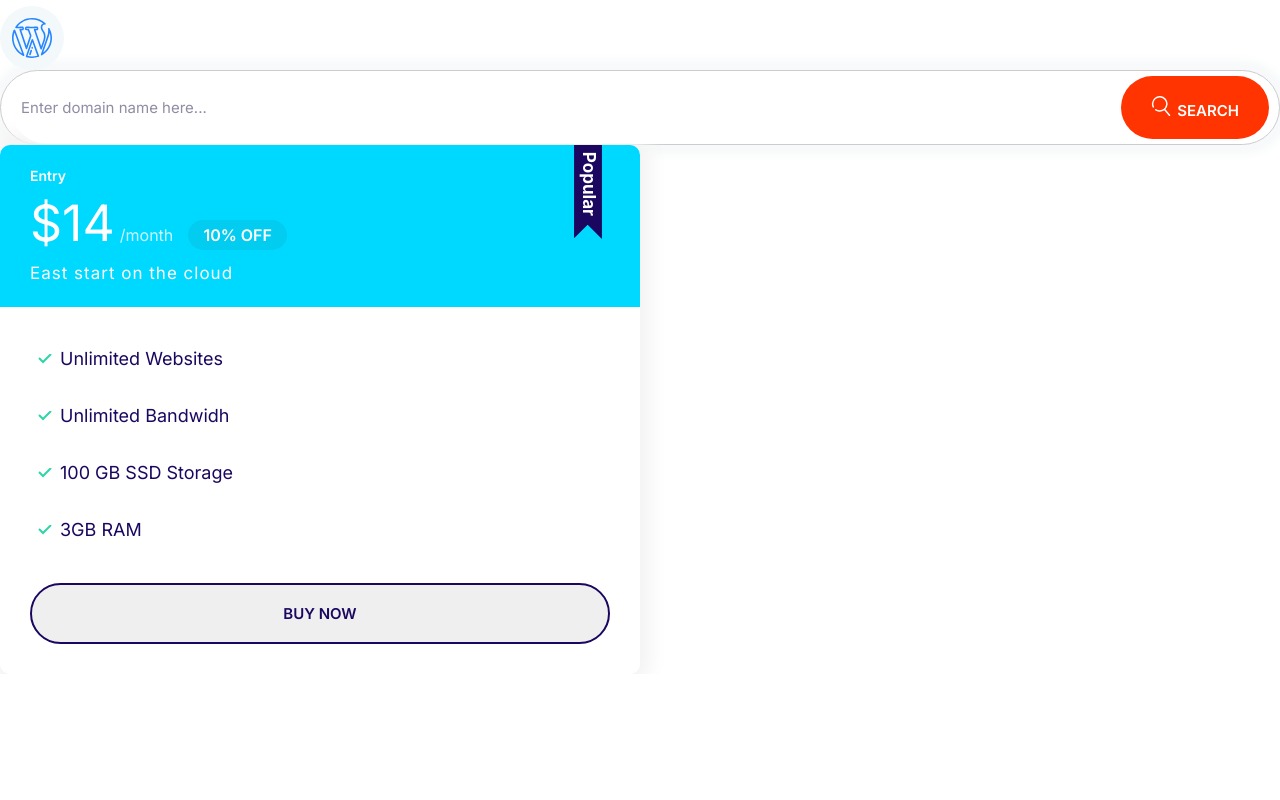
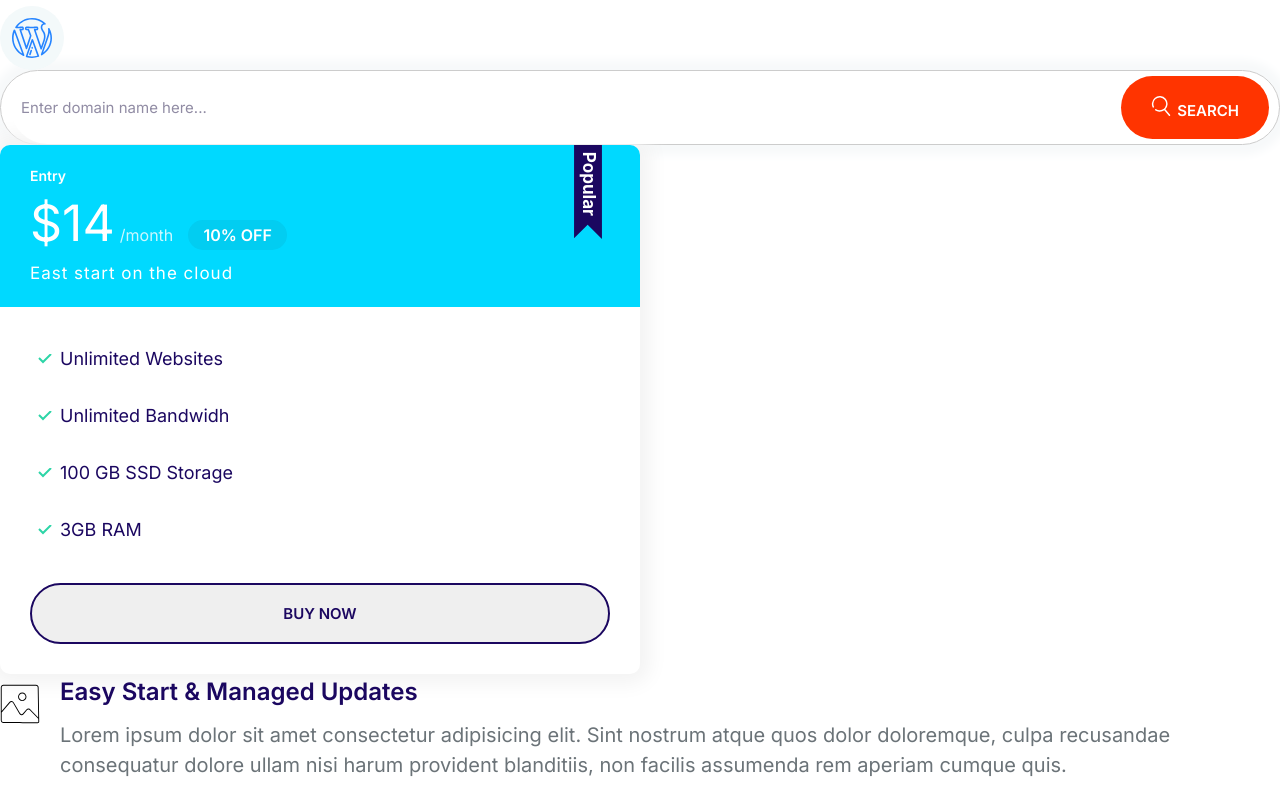
Before and after one commit to magriker/First_project, a plain HTML site: page html/index.html in a window 1280 px wide. Shown: the part 853-1653 px from the top of the page. Before the commit the page ends 1527 px from the top, so only its background shows below. Drawn offline with Linux system fonts and the light colour scheme.

Commit message:
Build media-object component.

```diff
--- a/css/styles.css
+++ b/css/styles.css
@@ -385,3 +385,28 @@ a {
     font-size: 1.7rem;
   }
 }
+
+/* media objects */
+
+.media {
+  display: flex;
+}
+
+.media__body {
+  margin: 0 2rem;
+}
+
+.media__title {
+  font-size: 2.4rem;
+  margin-top: 0;
+  font-weight: 600;
+}
+
+.media__paragraph {
+  font-size: 2rem;
+  color: #6b7378;
+}
+
+.media__image {
+  margin-top: 1rem;
+}
--- a/html/index.html
+++ b/html/index.html
@@ -87,5 +87,22 @@
         </div>
       </div>
     </div>
+
+    <div class="media">
+      <div class="media__image">
+        <svg class="icon icon--primary">
+          <use xlink:href="/images/sprite.svg#snap"></use>
+        </svg>
+      </div>
+      <div class="media__body">
+        <h3 class="media__title">Easy Start & Managed Updates</h3>
+        <p class="media__paragraph">
+          Lorem ipsum dolor sit amet consectetur adipisicing elit. Sint nostrum
+          atque quos dolor doloremque, culpa recusandae consequatur dolore ullam
+          nisi harum provident blanditiis, non facilis assumenda rem aperiam
+          cumque quis.
+        </p>
+      </div>
+    </div>
   </body>
 </html>
```
Also changed, not shown: components/media-objects.html (added, +16 -0 lines), images/sprite.svg.
